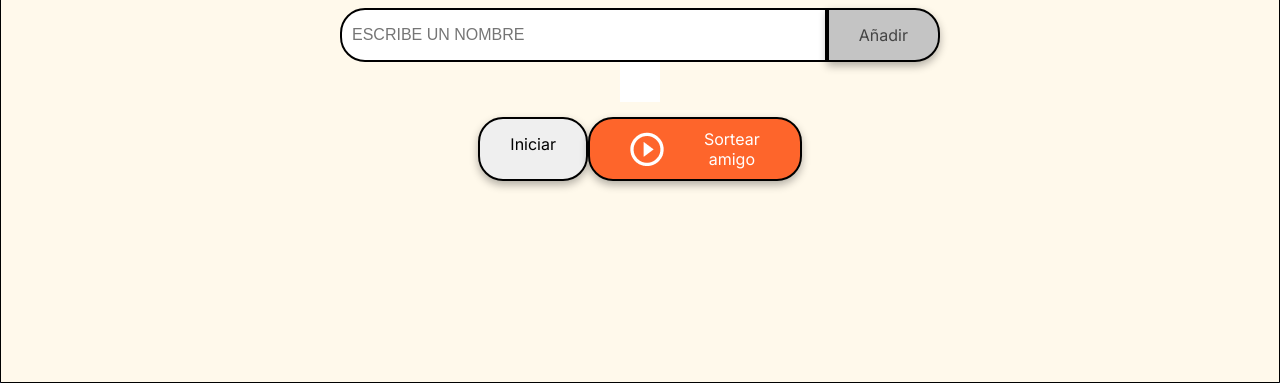
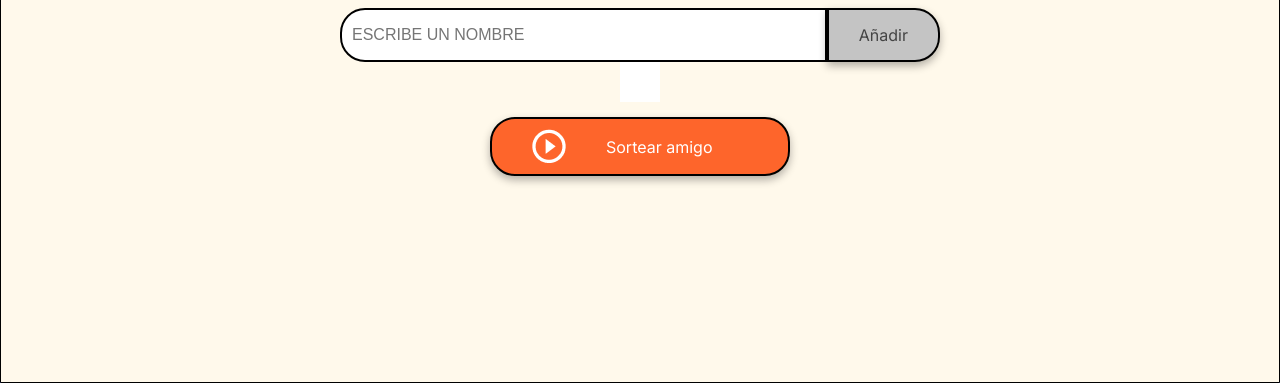
Before and after one commit to adcorprotecgt/challenge-amigo-secreto_esp-main, a plain HTML site: page index.html in a window 1280 px wide. Shown: the part 417-800 px from the top of the page. Drawn offline with Linux system fonts and the light colour scheme.

Commit message:
Eliminar botón de inicio en la interfaz de usuario

```diff
--- a/index.html
+++ b/index.html
@@ -34,7 +34,6 @@
             <ul id="listaAmigos" class="name-list" aria-labelledby="listaAmigos" role="list"></ul>
             <ul id="resultado" class="result-list" aria-live="polite"></ul>
             <div class="button-container">
-                <button class="button-container" onclick="reiniciarJuego()">Iniciar</button>
                 <button class="button-draw" onclick="sorteo()" aria-label="Sortear amigo secreto">
                 <img src="assets/play_circle_outline.png" alt="Ícono para sortear">
                 Sortear amigo
```
